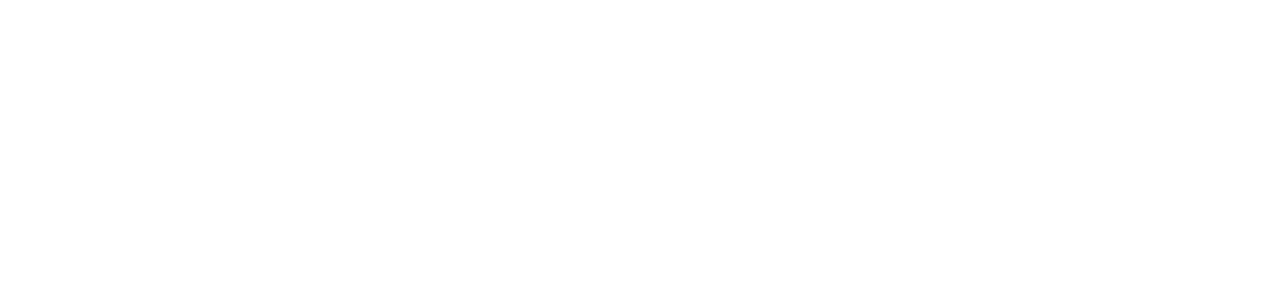
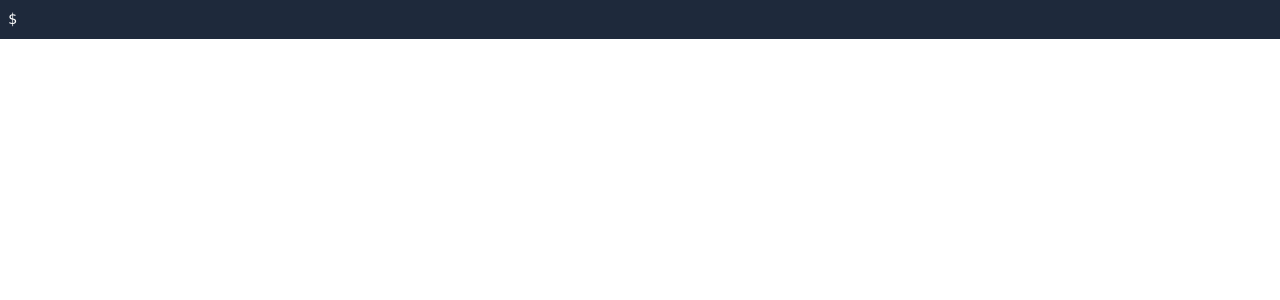
Before and after one commit to ImInBox/kiwi-terminal, a React (Create React App) app: page / in a window 1280 px wide. Shown: the top 300 px of the page. Built offline with nearby package versions, Linux system fonts and the light colour scheme; the HTML template or start-up script is replaced by a standard one.

Commit message:
terminal prototype

```diff
--- a/src/App.js
+++ b/src/App.js
@@ -1,9 +1,39 @@
+import { useState } from "react";
+
 function App() {
+  const [ input, setInput ] = useState("");
+  const [ output, setOutput ] = useState("");
   return (
-    <>
-      <div></div>
-      <input type="text"/>
-    </>
+    <div className="bg-slate-800 text-white h-[100%] box-border p-2">
+      <div>
+        <pre className="text-[15px]">
+          {output}
+        </pre>
+      </div>
+      <div className="flex">
+      <pre className="text-[15px]">$ </pre>
+        <input type="text" value={input} onChange={e=>setInput(e.target.value)} onKeyDown={e=>{
+          if (e.key === "Enter") {
+            let newOutput = "";
+            newOutput = `${output}\n$ ${input}\n`
+
+            switch (input) {
+              case "help":
+                newOutput += "help - display commands list\nclear - clear terminal";
+                break
+              case "clear":
+                setOutput("");
+                break
+              default:
+                newOutput += "Unknow command"
+            }
+
+            setOutput(newOutput)
+            setInput("")
+          }
+        }} className="bg-transparent outline-none m-0 p-0 text-[15px]"/>
+      </div>
+    </div>
   );
 }
 
```
Also changed, not shown: 1 other file (tests, documents, lock files or other folders).
